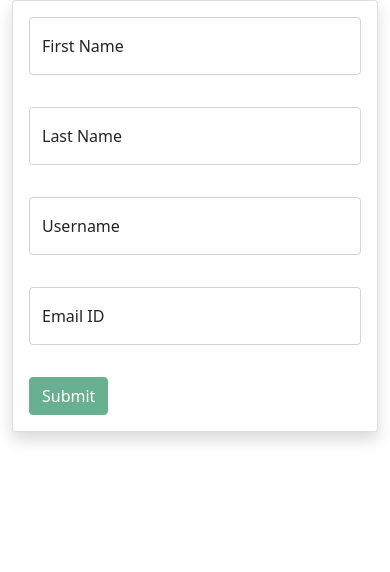
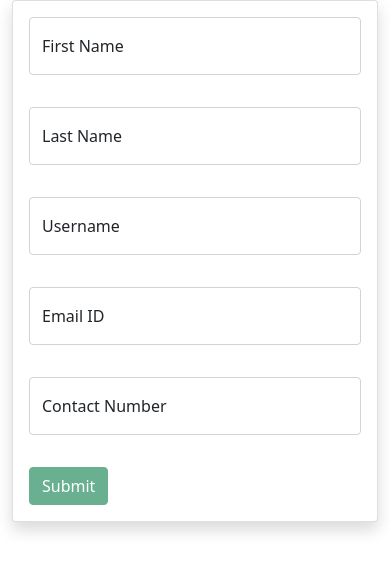
Before and after one commit to Miraz-Uddin/Fullstack-React-boot-camp-batch-03, a React (Vite) app in the folder Tasks/Day-16/: page / in a window 390 px wide. Shown: the top 572 px of the page. Built offline with nearby package versions, Linux system fonts and the light colour scheme.

Commit message:
BD Phone Number Validation Completed

```diff
--- a/Tasks/Day-16/src/components/Home.jsx
+++ b/Tasks/Day-16/src/components/Home.jsx
@@ -7,12 +7,14 @@ const userInitialInfo = {
   lastName: "",
   username: "",
   email: "",
+  contact: "",
 };
 const userInitialnfoErrors = {
   firstNameError: "",
   lastNameError: "",
   usernameError: "",
   emailError: "",
+  contactError: "",
 };
 
 export default function Home() {
@@ -20,6 +22,7 @@ export default function Home() {
   const lastNameRef = useRef(null);
   const usernameRef = useRef(null);
   const emailRef = useRef(null);
+  const contactRef = useRef(null);
   const [userInfo, setUserInfo] = useState(userInitialInfo);
   const [userInfoErrors, setUserInfoErrors] = useState(userInitialnfoErrors);
   const [formSubmitBtnActive, setFormSubmitBtnActive] = useState(false);
@@ -34,6 +37,8 @@ export default function Home() {
       setErrorShow({ usernameErrorShow: true });
     if (document.activeElement === emailRef.current)
       setErrorShow({ emailErrorShow: true });
+    if (document.activeElement === contactRef.current)
+      setErrorShow({ contactErrorShow: true });
 
     const label = e.target.nextElementSibling.innerHTML;
     const key = e.target.name;
@@ -52,6 +57,8 @@ export default function Home() {
       errorUpdate(setUserInfoErrors, "usernameValidate", key, val, label);
     if (key == "email")
       errorUpdate(setUserInfoErrors, "emailValidate", key, val, label);
+    if (key == "contact")
+      errorUpdate(setUserInfoErrors, "contactValidate", key, val, label);
   };
   const handleSubmit = (e) => {
     e.preventDefault();
@@ -59,9 +66,14 @@ export default function Home() {
     console.log(userInfo);
   };
 
-  const { firstName, lastName, username, email } = userInfo;
-  const { firstNameError, lastNameError, usernameError, emailError } =
-    userInfoErrors;
+  const { firstName, lastName, username, email, contact } = userInfo;
+  const {
+    firstNameError,
+    lastNameError,
+    usernameError,
+    emailError,
+    contactError,
+  } = userInfoErrors;
 
   useEffect(() => {
     let checkErrorsArr = [];
@@ -136,6 +148,19 @@ export default function Home() {
                       setErrorShow={setErrorShow}
                     />
                   </div>
+                  <div className="col-md-6 col-lg-4">
+                    <GeneralInput
+                      label="Contact Number"
+                      reference={contactRef}
+                      type="text"
+                      name="contact"
+                      value={contact}
+                      func={handleChange}
+                      errorVal={contactError}
+                      isErrorShow={isErrorShow}
+                      setErrorShow={setErrorShow}
+                    />
+                  </div>
                   <div className="col-12">
                     <button
                       type="submit"
--- /dev/null
+++ b/Tasks/Day-16/src/utils/contactValidation.js
@@ -0,0 +1,15 @@
+export default function contactValidation(
+  value,
+  name,
+  contactValidationConditions
+) {
+  const errors = [];
+  contactValidationConditions[0].type = value != "" ? "valid" : "invalid";
+  contactValidationConditions[1].type = /^[\S]+$/.test(value)
+    ? "valid"
+    : "invalid";
+  contactValidationConditions[2].type = /^\+?(88)?01(1|[3-9])\d{8}$/.test(value)
+    ? "valid"
+    : "invalid";
+  return contactValidationConditions;
+}
--- a/Tasks/Day-16/src/utils/errorUpdate.js
+++ b/Tasks/Day-16/src/utils/errorUpdate.js
@@ -1,3 +1,4 @@
+import contactValidation from "./contactValidation";
 import emailValidation from "./emailValidation";
 import nameValidation from "./nameValidation";
 import usernameValidation from "./userNameValidation";
@@ -24,6 +25,11 @@ export default function errorUpdate(
     { name: `${caseName} can not be Empty`, type: "invalid" },
     { name: "Space is Not Allowed", type: "invalid" },
     { name: "Must be a Valid E-mail", type: "invalid" },
+  ];
+  const contactValidationConditions = [
+    { name: `${caseName} can not be Empty`, type: "invalid" },
+    { name: "Space is Not Allowed", type: "invalid" },
+    { name: "Must Be a BD Phone Number", type: "invalid" },
   ];
 
   switch (caseType) {
@@ -60,6 +66,17 @@ export default function errorUpdate(
           ),
         };
       });
+    case "contactValidate":
+      return errorUpdater((prev) => {
+        return {
+          ...prev,
+          [key + "Error"]: contactValidation(
+            value,
+            caseName,
+            contactValidationConditions
+          ),
+        };
+      });
 
     default:
       return errorUpdater((prev) => prev);
--- a/Tasks/Day-16/src/utils/userNameValidation.js
+++ b/Tasks/Day-16/src/utils/userNameValidation.js
@@ -3,7 +3,6 @@ export default function usernameValidation(
   name,
   usernameValidationConditions
 ) {
-  console.log(value, name, usernameValidationConditions);
   const errors = [];
   usernameValidationConditions[0].type = value != "" ? "valid" : "invalid";
   usernameValidationConditions[1].type = /^[\S]+$/.test(value)
```
